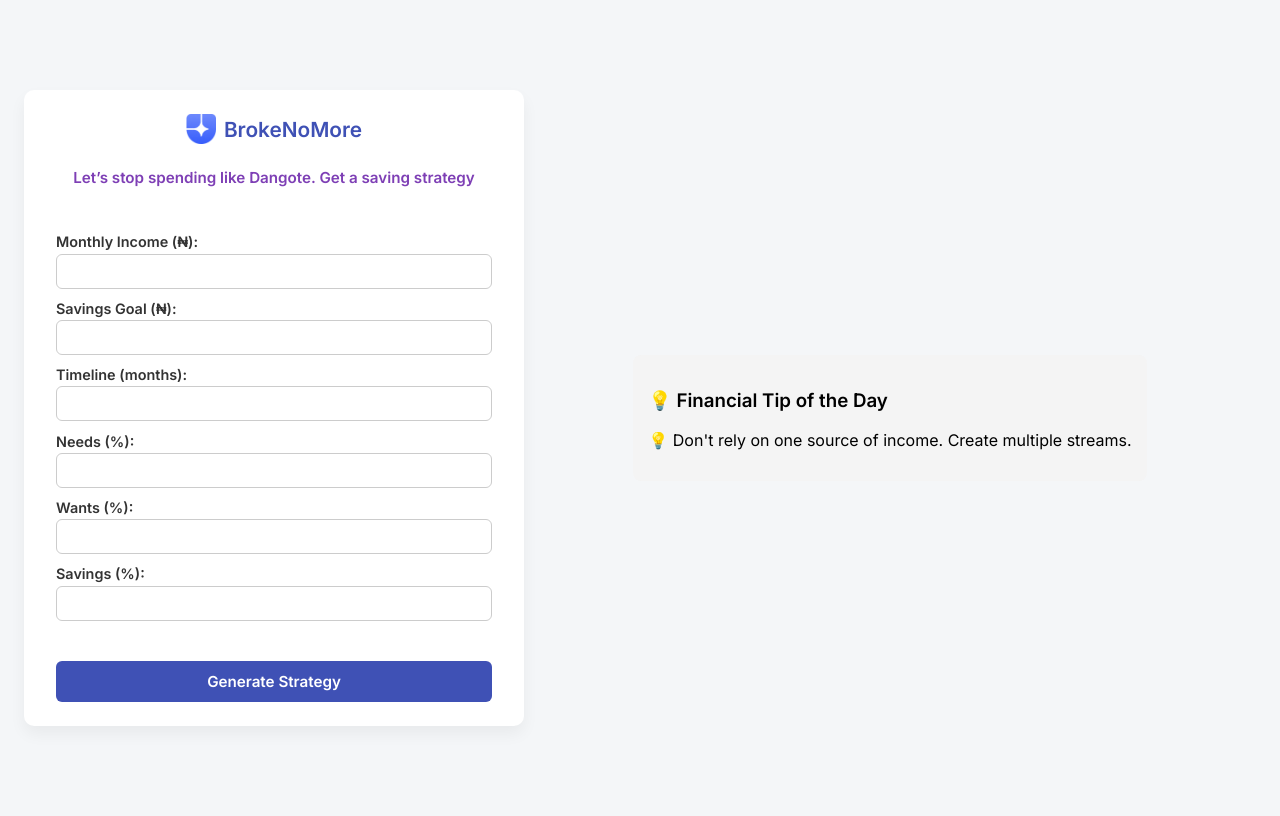
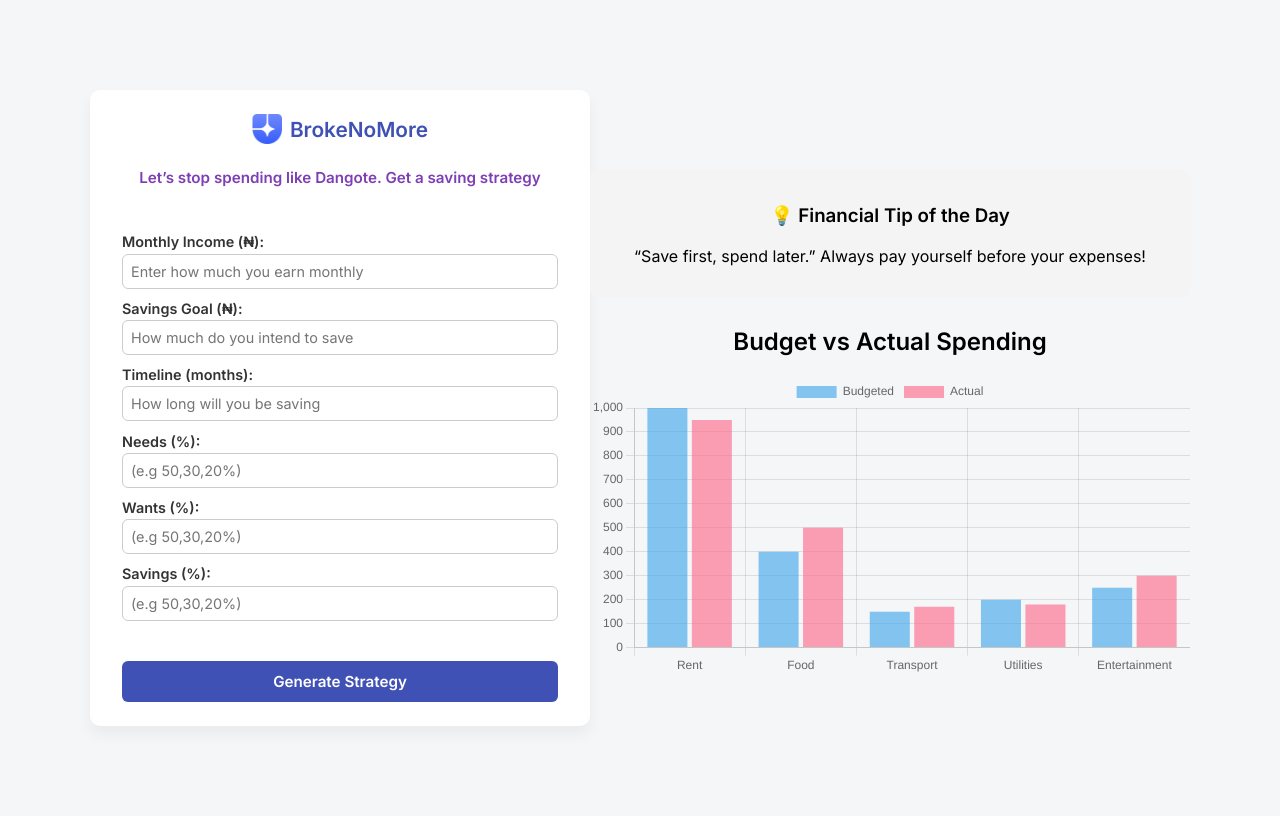
Before and after one commit to OkekeKachi/Personal-Finance-Expert-System, a Flask app: page / in a window 1280 px wide. Run offline with Flask 3, Linux system fonts and the light colour scheme.

Commit message:
updated financial tip status and bar chart

```diff
--- a/templates/index.html
+++ b/templates/index.html
@@ -14,7 +14,7 @@
 
 <body>
 
-    <form id="budgetForm">
+    <form id="budgetForm" action="/result" method="post">
         <div class="logo-container">
             <img src="{{ url_for('static', filename='logo.png') }}" alt="Logo" class="logo" />
             <span class="logo-text">BrokeNoMore</span>
@@ -28,74 +28,90 @@
         <br>
 
         <label for="income">Monthly Income (₦):</label>
-        <input type="text" name="income" id="income" required onkeypress="return isNumberKey(event)">
+        <input type="text" placeholder="Enter how much you earn monthly" name="income" id="income" required
+            onkeypress="return isNumberKey(event)">
 
         <label for="goal">Savings Goal (₦):</label>
-        <input type="text" name="goal" id="goal" required onkeypress="return isNumberKey(event)">
+        <input type="text" placeholder="How much do you intend to save" name="goal" id="goal" required
+            onkeypress="return isNumberKey(event)">
 
         <label for="timeline">Timeline (months):</label>
-        <input type="text" name="timeline" id="timeline" required onkeypress="return isNumberKey(event)">
+        <input type="text" placeholder="How long will you be saving" name="timeline" id="timeline" required
+            onkeypress="return isNumberKey(event)">
+
 
         <label for="needs_pct">Needs (%):</label>
-        <input type="text" name="needs_pct" id="needs_pct" onkeypress="return isNumberKey(event)">
+        <input type="text" placeholder="(e.g 50,30,20%)" name="needs_pct" id="needs_pct" min="0" max="100"
+            onkeypress="return isNumberKey(event)">
 
         <label for="wants_pct">Wants (%):</label>
-        <input type="text" name="wants_pct" id="wants_pct" onkeypress="return isNumberKey(event)">
+        <input type="text" placeholder="(e.g 50,30,20%)" name="wants_pct" id="wants_pct" min="0" max="100"
+            onkeypress="return isNumberKey(event)">
 
         <label for="savings_pct">Savings (%):</label>
-        <input type="text" name="savings_pct" id="savings_pct" onkeypress="return isNumberKey(event)">
+        <input type="text" placeholder="(e.g 50,30,20%)" name="savings_pct" id="savings_pct" min="0" max="100"
+            onkeypress="return isNumberKey(event)">
 
         <p id="error"></p>
 
         <input type="submit" value="Generate Strategy">
     </form>
 
-    <!-- ✅ Financial Tip of the Day -->
-    <div style="margin: 40px auto 20px auto; padding: 15px; max-width: 600px; background-color: #f4f4f4; border-radius: 8px;">
-        <h3>💡 Financial Tip of the Day</h3>
-        <p id="dailyTip">Loading tip...</p>
-    </div>
+      <!-- ✅ Chart Section -->
+      <section style="margin-top: 30px; text-align: center;">
 
-    <!-- ✅ Chart Section (hidden until form submission) -->
-    <section id="chartSection" style="margin-top: 30px; text-align: center; display: none;">
+        <!-- ✅ Financial Tip of the Day (Now above the chart) -->
+        <div id="tipBox" style="margin: 0 auto 30px auto; padding: 15px; max-width: 600px; background-color: #f4f4f4; border-radius: 8px;">
+            <h3>💡 Financial Tip of the Day</h3>
+            <p id="dailyTip">“Save first, spend later.” Always pay yourself before your expenses!</p>
+            <small id="tipDate" style="color: gray;"></small>
+        </div>
+
         <h2>Budget vs Actual Spending</h2>
         <canvas id="budgetChart" width="600" height="300"></canvas>
     </section>
 
-    <!-- ✅ Script -->
+    <!-- ✅ Bar Chart JS -->
     <script>
-        // Allow only numbers
+        const ctx = document.getElementById('budgetChart').getContext('2d');
+        const budgetChart = new Chart(ctx, {
+            type: 'bar',
+            data: {
+                labels: ['Rent', 'Food', 'Transport', 'Utilities', 'Entertainment'],
+                datasets: [
+                    {
+                        label: 'Budgeted',
+                        data: [1000, 400, 150, 200, 250],
+                        backgroundColor: 'rgba(54, 162, 235, 0.6)'
+                    },
+                    {
+                        label: 'Actual',
+                        data: [950, 500, 170, 180, 300],
+                        backgroundColor: 'rgba(255, 99, 132, 0.6)'
+                    }
+                ]
+            },
+            options: {
+                responsive: true,
+                scales: {
+                    y: {
+                        beginAtZero: true
+                    }
+                }
+            }
+        });
+    </script>
+
+    <script>
         function isNumberKey(evt) {
             const charCode = (evt.which) ? evt.which : evt.keyCode;
-            return !(charCode > 31 && (charCode < 48 || charCode > 57));
+            if (charCode > 31 && (charCode < 48 || charCode > 57)) {
+                return false;
+            }
+            return true;
         }
 
-        // Daily Tip Logic
-        const tips = [
-            "💡 'Save first, spend later.' Always pay yourself before your expenses!",
-            "💡 Track every expense for one month — awareness is the first step to control.",
-            "💡 Build an emergency fund before investing — safety comes first.",
-            "💡 Avoid impulse spending: wait 24 hours before buying anything unplanned.",
-            "💡 Automate your savings — treat it like a fixed monthly bill.",
-            "💡 The best time to invest was yesterday. The next best is today.",
-            "💡 Cut your coat according to your cloth — not your neighbor’s.",
-            "💡 Don't rely on one source of income. Create multiple streams.",
-            "💡 Avoid lifestyle inflation — increase savings, not spending.",
-            "💡 Use the 50/30/20 rule: Needs, Wants, and Savings respectively."
-        ];
-        const today = new Date();
-        const start = new Date(today.getFullYear(), 0, 0);
-        const diff = today - start;
-        const dayOfYear = Math.floor(diff / (1000 * 60 * 60 * 24));
-        const tipIndex = dayOfYear % tips.length;
-        document.getElementById('dailyTip').innerText = tips[tipIndex];
-
-        // Handle chart
-        let chart; // Global chart object
-
         document.getElementById('budgetForm').addEventListener('submit', function (e) {
-            e.preventDefault();
-
             const income = parseFloat(document.getElementById('income').value);
             const goal = parseFloat(document.getElementById('goal').value);
             const timeline = parseInt(document.getElementById('timeline').value);
@@ -103,74 +119,36 @@
             const needs = parseFloat(document.getElementById('needs_pct').value) || 0;
             const wants = parseFloat(document.getElementById('wants_pct').value) || 0;
             const savings = parseFloat(document.getElementById('savings_pct').value) || 0;
+            const totalPct = needs + wants + savings;
 
-            const totalPct = needs + wants + savings;
             const errorBox = document.getElementById('error');
-            errorBox.style.display = 'none';
             errorBox.textContent = '';
 
+            const monthlySavingNeeded = goal / timeline;
+
+            // 1. Required fields check
             if (isNaN(income) || isNaN(goal) || isNaN(timeline)) {
+                e.preventDefault();
                 errorBox.style.display = 'block';
-                errorBox.textContent = '🚫 Fill all required fields.';
+                errorBox.textContent = '🚫 Please fill in all the required fields (Income, Goal, Timeline).';
                 return;
             }
 
-            if (goal / timeline > income) {
+            // 2. Unrealistic goal
+            if (monthlySavingNeeded > income) {
+                e.preventDefault();
                 errorBox.style.display = 'block';
-                errorBox.textContent = '🚫 Your goal is too high for this income and timeline.';
+                errorBox.textContent = '🚫 Your goal is too high for this income and timeline. Please adjust.';
                 return;
             }
 
-            if (totalPct !== 100) {
+            // 3. Percent check
+            if ((needs || wants || savings) && totalPct !== 100) {
+                e.preventDefault();
                 errorBox.style.display = 'block';
                 errorBox.textContent = '🚫 Budget percentages must add up to 100%.';
                 return;
             }
-
-            // ✅ Calculate budgeted values
-            const budgeted = [
-                income * (needs / 100),
-                income * (wants / 100),
-                income * (savings / 100)
-            ];
-
-            // ✅ Simulate actual values with slight variance (+/-10%)
-            const actual = budgeted.map(amount => {
-                const variance = amount * (Math.random() * 0.2 - 0.1); // +/- 10%
-                return Math.round(amount + variance);
-            });
-
-            // ✅ Render Chart
-            if (chart) chart.destroy(); // destroy existing chart
-            const ctx = document.getElementById('budgetChart').getContext('2d');
-            chart = new Chart(ctx, {
-                type: 'bar',
-                data: {
-                    labels: ['Needs', 'Wants', 'Savings'],
-                    datasets: [
-                        {
-                            label: 'Budgeted (₦)',
-                            data: budgeted,
-                            backgroundColor: 'rgba(54, 162, 235, 0.6)'
-                        },
-                        {
-                            label: 'Actual (₦)',
-                            data: actual,
-                            backgroundColor: 'rgba(255, 99, 132, 0.6)'
-                        }
-                    ]
-                },
-                options: {
-                    responsive: true,
-                    scales: {
-                        y: {
-                            beginAtZero: true
-                        }
-                    }
-                }
-            });
-
-            document.getElementById('chartSection').style.display = 'block';
         });
     </script>
 
```
Also changed, not shown: static/comparison.png, static/pie(1).png, static/pie.png.
